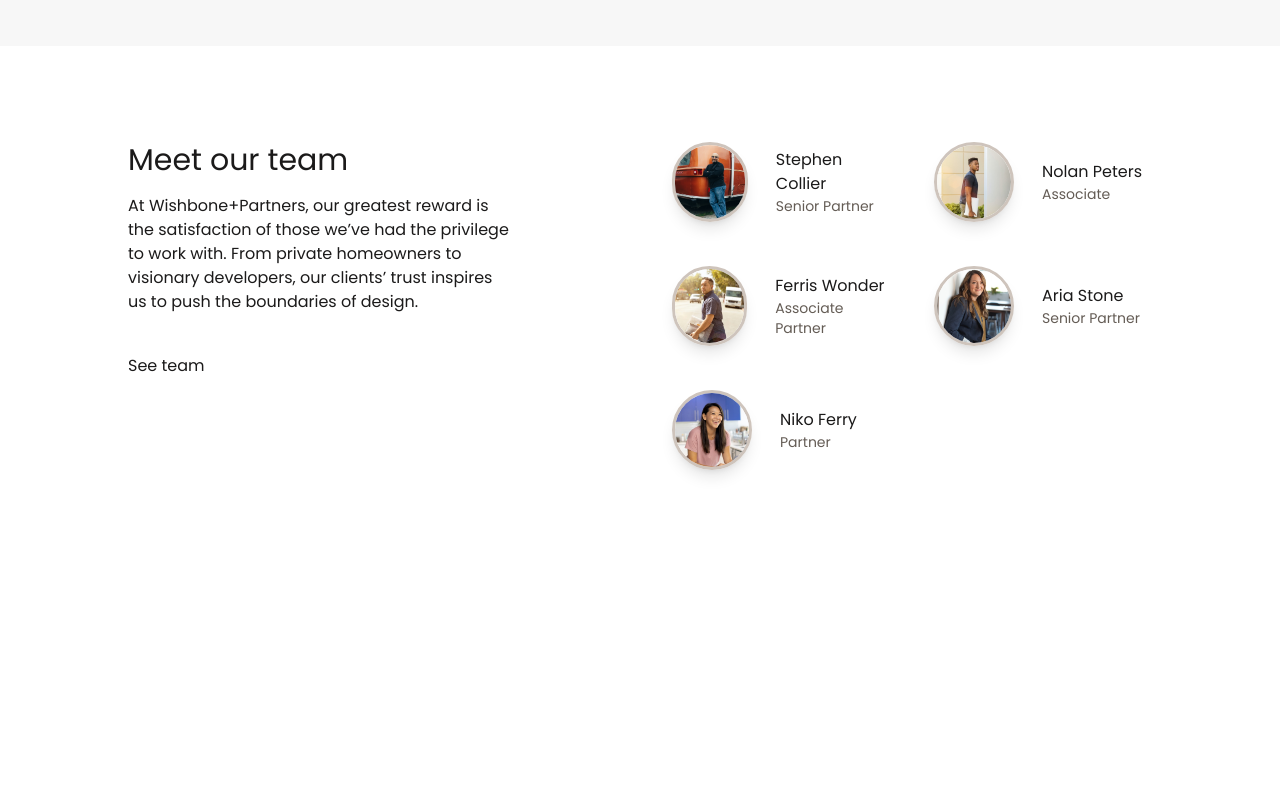
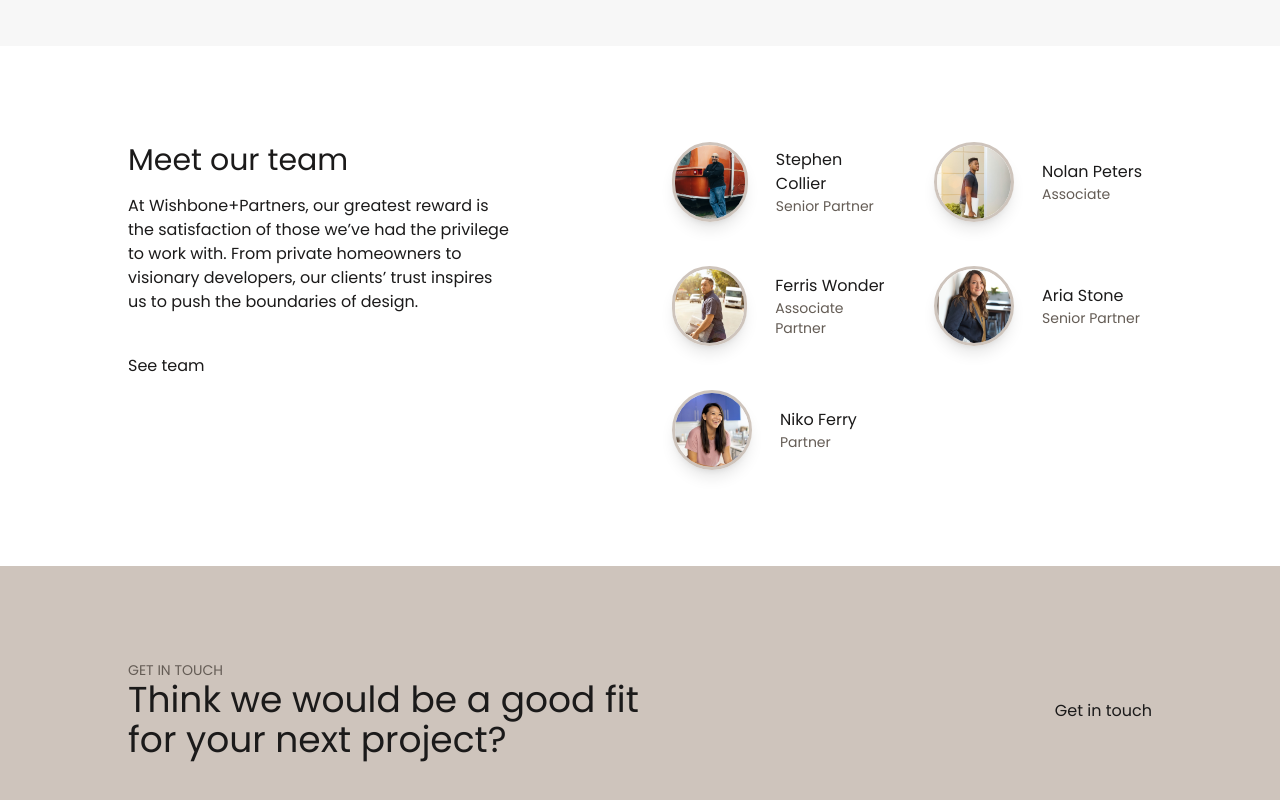
Before and after one commit to imflawlezz/wishbone-landing, a Next.js app: page / in a window 1280 px wide. Shown: the part 5238-6038 px from the top of the page. Before the commit the page ends 5804 px from the top, so only its background shows below. Built offline with nearby package versions, Linux system fonts and the light colour scheme.

Commit message:
feat: add GetInTouch.tsx section, adjust page.tsx layout

```diff
--- a/src/app/page.tsx
+++ b/src/app/page.tsx
@@ -7,6 +7,7 @@ import {OurProcess} from "@/components/sections/OurProcess";
 import {PriorClients} from "@/components/sections/PriorClients";
 import {FeaturedProjects} from "@/components/sections/FeaturedProjects";
 import {Team} from "@/components/sections/Team";
+import {GetInTouch} from "@/components/sections/GetInTouch";
 
 export default function Home() {
     return (
@@ -36,6 +37,7 @@ export default function Home() {
             />
             <FeaturedProjects />
             <Team />
+            <GetInTouch/>
         </>
     );
 }
--- /dev/null
+++ b/src/components/sections/GetInTouch.tsx
@@ -0,0 +1,20 @@
+import {LinkComponent} from "@/components/shared/LinkComponent";
+
+export const GetInTouch = () => {
+    return (
+        <section className="w-full bg-[var(--background-touch)]
+        lg:px-32 p-8 lg:py-24 md:py-12
+        flex flex-col md:flex-row gap-8 items-start md:items-center justify-between">
+            <div className="">
+                <h2 className="text-sm uppercase leading-tight text-[var(--paragraph-secondary)]">
+                    Get In Touch
+                </h2>
+
+                <h1 className="text-4xl md:max-w-lg">
+                    Think we would be a good fit for your next project?
+                </h1>
+            </div>
+            <LinkComponent label={"Get in touch"}/>
+        </section>
+    )
+}
```
